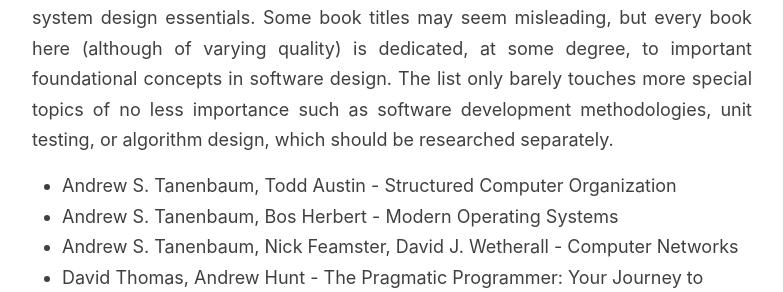
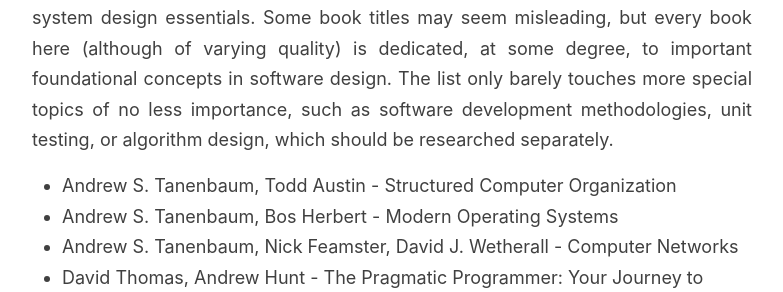
Before and after one commit to GChristensen/posts, a Jekyll site: the page built from _posts/2021-07-07-how-to-design-software-systems-qmark.md, in a window 1280 px wide and 900 px high, scrolled down 15830 px. Shown: the part 345-637 px from the top of the window, without its empty margins (248-1031 px from the left). Built offline with Jekyll 4.4.1, drawn with Linux system fonts in a browser that asks for light colours; some of the changed text lies outside the part shown.

```diff
--- a/_posts/2021-07-07-how-to-design-software-systems-qmark.md
+++ b/_posts/2021-07-07-how-to-design-software-systems-qmark.md
@@ -507,7 +507,7 @@ The literature listed below offers the real introduction to software engineering
 many books contain references to other literature. Only after reading it all one can approach the beginning of the
 understanding of system design essentials. Some book titles may seem misleading, but every book here (although of
 varying quality) is dedicated, at some degree, to important foundational concepts in software design. The list only
-barely touches more special topics of no less importance such as software development methodologies, unit testing, or
+barely touches more special topics of no less importance, such as software development methodologies, unit testing, or
 algorithm design, which should be researched separately.
 
 * Andrew S. Tanenbaum, Todd Austin - Structured Computer Organization
```
